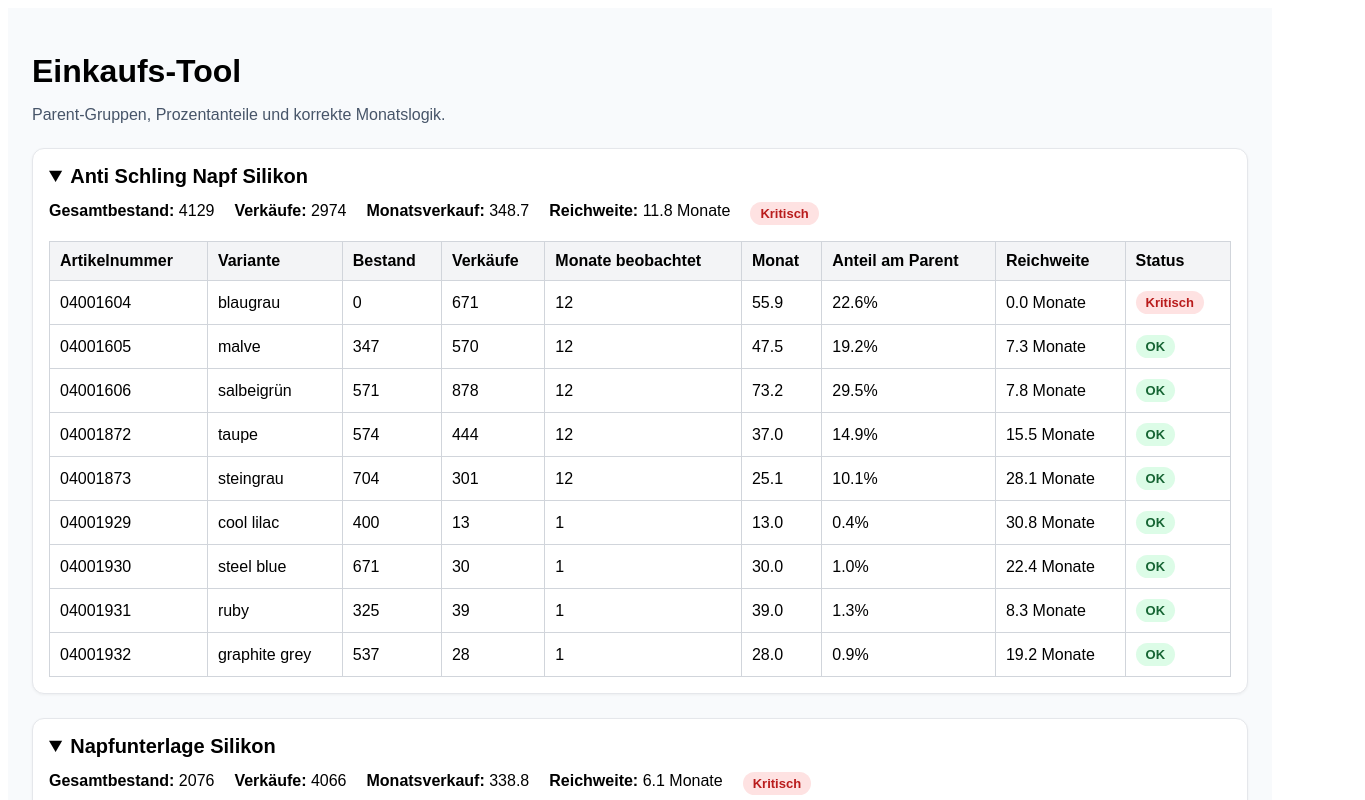
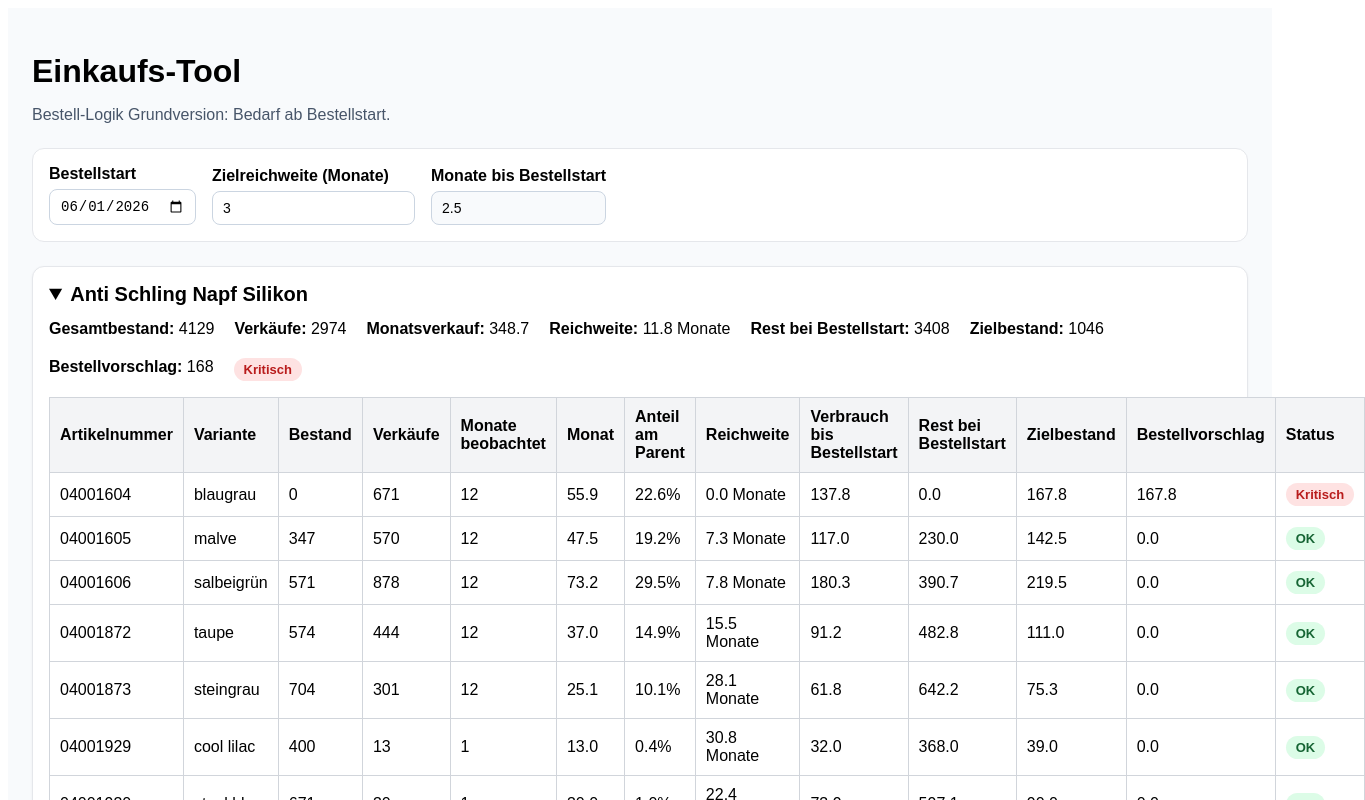
Before and after one commit to kingelvis150888-byte/einkaufs-tool, a Next.js app: page / in a window 1280 px wide. Shown: the top 800 px of the page, 1365 px wide, since content can reach past the window. Built offline with nearby package versions, Linux system fonts and the light colour scheme.

Commit message:
Update page.js

```diff
--- a/app/page.js
+++ b/app/page.js
@@ -1,3 +1,7 @@
+"use client";
+
+import { useMemo, useState } from "react";
+
 const data = [
   {
     parent: "Anti Schling Napf Silikon",
@@ -177,7 +181,26 @@ const td = {
   padding: "10px",
 };
 
+const inputStyle = {
+  padding: "8px 10px",
+  border: "1px solid #cbd5e1",
+  borderRadius: 8,
+  fontSize: 14,
+};
+
 export default function Home() {
+  const [orderDate, setOrderDate] = useState("2026-06-01");
+  const [targetMonths, setTargetMonths] = useState(3);
+
+  const today = useMemo(() => new Date("2026-03-18"), []);
+  const orderDateObj = useMemo(() => new Date(orderDate), [orderDate]);
+
+  const monthsUntilOrder = useMemo(() => {
+    const diffMs = orderDateObj - today;
+    const diffDays = diffMs / (1000 * 60 * 60 * 24);
+    return Math.max(0, diffDays / 30.44);
+  }, [orderDateObj, today]);
+
   const grouped = groupData(data);
 
   return (
@@ -191,30 +214,100 @@ export default function Home() {
     >
       <h1 style={{ marginBottom: 8 }}>Einkaufs-Tool</h1>
       <p style={{ marginBottom: 24, color: "#475569" }}>
-        Parent-Gruppen, Prozentanteile und korrekte Monatslogik.
+        Bestell-Logik Grundversion: Bedarf ab Bestellstart.
       </p>
 
+      <div
+        style={{
+          display: "flex",
+          gap: 16,
+          flexWrap: "wrap",
+          alignItems: "end",
+          background: "white",
+          border: "1px solid #e5e7eb",
+          borderRadius: 12,
+          padding: 16,
+          marginBottom: 24,
+        }}
+      >
+        <div>
+          <div style={{ marginBottom: 6, fontWeight: 700 }}>Bestellstart</div>
+          <input
+            type="date"
+            value={orderDate}
+            onChange={(e) => setOrderDate(e.target.value)}
+            style={inputStyle}
+          />
+        </div>
+
+        <div>
+          <div style={{ marginBottom: 6, fontWeight: 700 }}>Zielreichweite (Monate)</div>
+          <input
+            type="number"
+            min="1"
+            step="1"
+            value={targetMonths}
+            onChange={(e) => setTargetMonths(Number(e.target.value))}
+            style={inputStyle}
+          />
+        </div>
+
+        <div>
+          <div style={{ marginBottom: 6, fontWeight: 700 }}>Monate bis Bestellstart</div>
+          <div style={{ ...inputStyle, background: "#f8fafc" }}>
+            {monthsUntilOrder.toFixed(1)}
+          </div>
+        </div>
+      </div>
+
       {Object.entries(grouped).map(([parent, items]) => {
-        const totalStock = items.reduce((sum, item) => sum + item.stock, 0);
-        const totalSales = items.reduce((sum, item) => sum + item.sales, 0);
-        const totalMonthlySales = items.reduce(
-          (sum, item) => sum + getMonthlySales(item.sales, item.monthsObserved),
+        const enrichedItems = items.map((item) => {
+          const monthlySales = getMonthlySales(item.sales, item.monthsObserved);
+          const projectedSalesUntilOrder = monthlySales * monthsUntilOrder;
+          const projectedStockAtOrder = Math.max(0, item.stock - projectedSalesUntilOrder);
+          const targetStock = monthlySales * targetMonths;
+          const recommendedOrderQty = Math.max(0, targetStock - projectedStockAtOrder);
+          const share = items.reduce((sum, row) => sum + row.sales, 0) > 0
+            ? (item.sales / items.reduce((sum, row) => sum + row.sales, 0)) * 100
+            : 0;
+          const coverage = getCoverageMonths(item.stock, monthlySales);
+          const status = getStatus(item.stock, monthlySales);
+
+          return {
+            ...item,
+            monthlySales,
+            projectedSalesUntilOrder,
+            projectedStockAtOrder,
+            targetStock,
+            recommendedOrderQty,
+            share,
+            coverage,
+            status,
+          };
+        });
+
+        const totalStock = enrichedItems.reduce((sum, item) => sum + item.stock, 0);
+        const totalSales = enrichedItems.reduce((sum, item) => sum + item.sales, 0);
+        const totalMonthlySales = enrichedItems.reduce((sum, item) => sum + item.monthlySales, 0);
+        const parentCoverage = getCoverageMonths(totalStock, totalMonthlySales);
+
+        const parentProjectedStockAtOrder = enrichedItems.reduce(
+          (sum, item) => sum + item.projectedStockAtOrder,
           0
         );
-        const parentCoverage = getCoverageMonths(totalStock, totalMonthlySales);
+        const parentTargetStock = enrichedItems.reduce(
+          (sum, item) => sum + item.targetStock,
+          0
+        );
+        const parentRecommendedOrderQty = enrichedItems.reduce(
+          (sum, item) => sum + item.recommendedOrderQty,
+          0
+        );
 
         const parentStatus =
-          items.some(
-            (item) =>
-              getStatus(item.stock, getMonthlySales(item.sales, item.monthsObserved)).label ===
-              "Kritisch"
-          )
+          enrichedItems.some((item) => item.status.label === "Kritisch")
             ? { label: "Kritisch", bg: "#fee2e2", color: "#b91c1c" }
-            : items.some(
-                (item) =>
-                  getStatus(item.stock, getMonthlySales(item.sales, item.monthsObserved)).label ===
-                  "Achtung"
-              )
+            : enrichedItems.some((item) => item.status.label === "Achtung")
             ? { label: "Achtung", bg: "#fef3c7", color: "#b45309" }
             : { label: "OK", bg: "#dcfce7", color: "#166534" };
 
@@ -244,10 +337,13 @@ export default function Home() {
                 marginBottom: 16,
               }}
             >
-              <div><strong>Gesamtbestand:</strong> {totalStock}</div>
-              <div><strong>Verkäufe:</strong> {totalSales}</div>
+              <div><strong>Gesamtbestand:</strong> {totalStock.toFixed(0)}</div>
+              <div><strong>Verkäufe:</strong> {totalSales.toFixed(0)}</div>
               <div><strong>Monatsverkauf:</strong> {totalMonthlySales.toFixed(1)}</div>
               <div><strong>Reichweite:</strong> {parentCoverage.toFixed(1)} Monate</div>
+              <div><strong>Rest bei Bestellstart:</strong> {parentProjectedStockAtOrder.toFixed(0)}</div>
+              <div><strong>Zielbestand:</strong> {parentTargetStock.toFixed(0)}</div>
+              <div><strong>Bestellvorschlag:</strong> {parentRecommendedOrderQty.toFixed(0)}</div>
               <div><span style={badgeStyle(parentStatus)}>{parentStatus.label}</span></div>
             </div>
 
@@ -262,32 +358,33 @@ export default function Home() {
                   <th style={th}>Monat</th>
                   <th style={th}>Anteil am Parent</th>
                   <th style={th}>Reichweite</th>
+                  <th style={th}>Verbrauch bis Bestellstart</th>
+                  <th style={th}>Rest bei Bestellstart</th>
+                  <th style={th}>Zielbestand</th>
+                  <th style={th}>Bestellvorschlag</th>
                   <th style={th}>Status</th>
                 </tr>
               </thead>
               <tbody>
-                {items.map((item) => {
-                  const monthlySales = getMonthlySales(item.sales, item.monthsObserved);
-                  const coverage = getCoverageMonths(item.stock, monthlySales);
-                  const share = totalSales > 0 ? (item.sales / totalSales) * 100 : 0;
-                  const status = getStatus(item.stock, monthlySales);
-
-                  return (
+                {enrichedItems.map((item) => (
                   <tr key={item.articleNumber}>
                     <td style={td}>{item.articleNumber}</td>
                     <td style={td}>{item.variant}</td>
                     <td style={td}>{item.stock}</td>
                     <td style={td}>{item.sales}</td>
                     <td style={td}>{item.monthsObserved}</td>
-                      <td style={td}>{monthlySales.toFixed(1)}</td>
-                      <td style={td}>{share.toFixed(1)}%</td>
-                      <td style={td}>{coverage.toFixed(1)} Monate</td>
+                    <td style={td}>{item.monthlySales.toFixed(1)}</td>
+                    <td style={td}>{item.share.toFixed(1)}%</td>
+                    <td style={td}>{item.coverage.toFixed(1)} Monate</td>
+                    <td style={td}>{item.projectedSalesUntilOrder.toFixed(1)}</td>
+                    <td style={td}>{item.projectedStockAtOrder.toFixed(1)}</td>
+                    <td style={td}>{item.targetStock.toFixed(1)}</td>
+                    <td style={td}>{item.recommendedOrderQty.toFixed(1)}</td>
                     <td style={td}>
-                        <span style={badgeStyle(status)}>{status.label}</span>
+                      <span style={badgeStyle(item.status)}>{item.status.label}</span>
                     </td>
                   </tr>
-                  );
-                })}
+                ))}
               </tbody>
             </table>
           </details>
```
Lines whose indentation alone changed are shown as unchanged.
